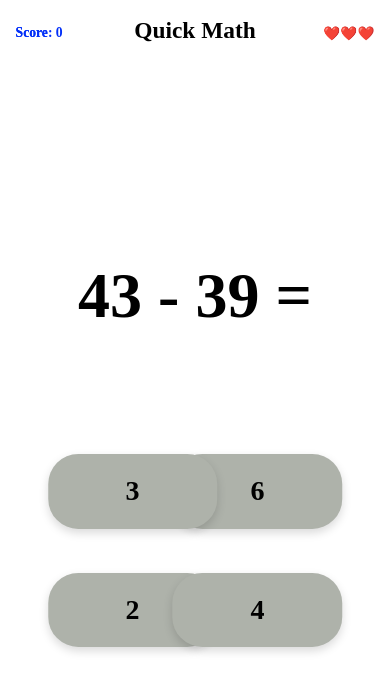
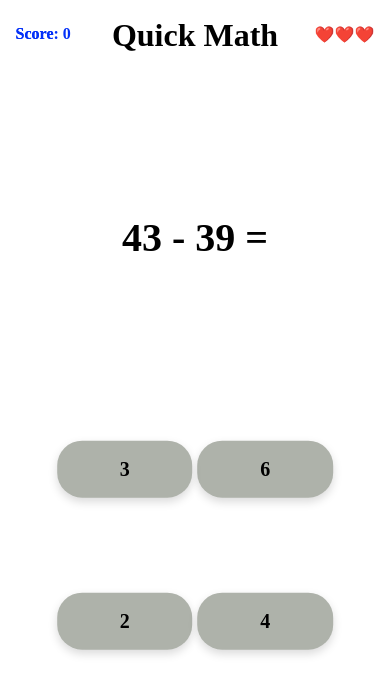
Before and after one commit to PeterHorvath314/quick_math, a plain HTML site: page index.html in a window 390 px wide. Both pictures are taken after a click on the button "Start". Drawn offline with Linux system fonts and the light colour scheme.

Commit message:
Adjust font sizes and positions for responsiveness

```diff
--- a/index.html
+++ b/index.html
@@ -8,7 +8,7 @@
  <body>
 	<h1 style="
 		text-align: center;
-		font-size: 6vw;
+		font-size: clamp(32px, 5vw, 60px);
 		margin: 2vh 0;
 		">
 		Quick Math
@@ -18,7 +18,7 @@
 		position: fixed;
 		top: 3vh;
 		left: 4vw;
-		font-size: 3.5vw;
+		font-size: clamp(16px, 3vw, 28px);
 		color: rgb(3, 48, 248);
 		margin: 0;
 		"
@@ -31,7 +31,7 @@
 		position: fixed;
 		top: 3vh;
 		left: 4vw;
-		font-size: 3.5vw;
+		font-size: clamp(16px, 3vw, 28px);
 		color: rgb(3, 48, 248);
 		margin: 0;
 		"
@@ -43,7 +43,7 @@
 		position: fixed;
 		top: 3vh;
 		right: 4vw;
-		font-size: 3.5vw;
+		font-size: clamp(16px, 3vw, 28px);
 		margin: 0;
 		"
 		id="❤️❤️❤️">
@@ -71,13 +71,13 @@
 		Start
 	</button>
 
-	<h1 style="display: none;;
+	<h1 style="display: none;
 		position: fixed;
-		top: 30%;
+		top: 25%;
 		left: 50%;
 		transform: translate(-50%, -50%);
-		font-size: clamp(64px, 10vw, 150px);
-		padding: 2vh 4vw;
+		font-size: clamp(40px, 8vw, 120px);
+		padding: 1vh 2vw;
 		border-radius: 20px;
 		border: none;
 
@@ -91,15 +91,15 @@
 
 	<h1  onclick="is_solution(this)" style="display: none;
 		position: fixed;
-		top: 56%;
-		left: 66%;
+		top: 54%;
+		left: 68%;
 		transform: translate(-50%, -50%);
-		font-size: clamp(28px, 4vw, 40px);
-		padding: 2.5vh 2.5vw;
-		width: 25vw;
-		min-width: 150px;
-		max-width: 250px;
-		border-radius: 30px;
+		font-size: clamp(20px, 3.5vw, 36px);
+		padding: 2vh 2vw;
+		width: 22vw;
+		min-width: 120px;
+		max-width: 200px;
+		border-radius: 25px;
 		border: none;
 		background-color: rgb(174, 178, 170);
 		color: rgb(0, 0, 0);
@@ -113,15 +113,15 @@
 
 	<h1 onclick="is_solution(this)" style="display: none;
 		position: fixed;
-		top: 56%;
-		left: 34%;
+		top: 54%;
+		left: 32%;
 		transform: translate(-50%, -50%);
-		font-size: clamp(28px, 4vw, 40px);
-		padding: 2.5vh 2.5vw;
-		width: 25vw;
-		min-width: 150px;
-		max-width: 250px;
-		border-radius: 30px;
+		font-size: clamp(20px, 3.5vw, 36px);
+		padding: 2vh 2vw;
+		width: 22vw;
+		min-width: 120px;
+		max-width: 200px;
+		border-radius: 25px;
 		border: none;
 		background-color: rgb(174, 178, 170);
 		color: rgb(0, 0, 0);
@@ -135,15 +135,15 @@
 
 	<h1 onclick="is_solution(this)" style="display: none;
 		position: fixed;
-		top: 70%;
-		left: 34%;
+		top: 72%;
+		left: 32%;
 		transform: translate(-50%, -50%);
-		font-size: clamp(28px, 4vw, 40px);
-		padding: 2.5vh 2.5vw;
-		width: 25vw;
-		min-width: 150px;
-		max-width: 250px;
-		border-radius: 30px;
+		font-size: clamp(20px, 3.5vw, 36px);
+		padding: 2vh 2vw;
+		width: 22vw;
+		min-width: 120px;
+		max-width: 200px;
+		border-radius: 25px;
 		border: none;
 		background-color: rgb(174, 178, 170);
 		color: rgb(0, 0, 0);
@@ -157,15 +157,15 @@
 
 	<h1 onclick="is_solution(this)" style="display: none;
 		position: fixed;
-		top: 70%;
-		left: 66%;
+		top: 72%;
+		left: 68%;
 		transform: translate(-50%, -50%);
-		font-size: clamp(28px, 4vw, 40px);
-		padding: 2.5vh 2.5vw;
-		width: 25vw;
-		min-width: 150px;
-		max-width: 250px;
-		border-radius: 30px;
+		font-size: clamp(20px, 3.5vw, 36px);
+		padding: 2vh 2vw;
+		width: 22vw;
+		min-width: 120px;
+		max-width: 200px;
+		border-radius: 25px;
 		border: none;
 		background-color: rgb(174, 178, 170);
 		color: rgb(0, 0, 0);
```
